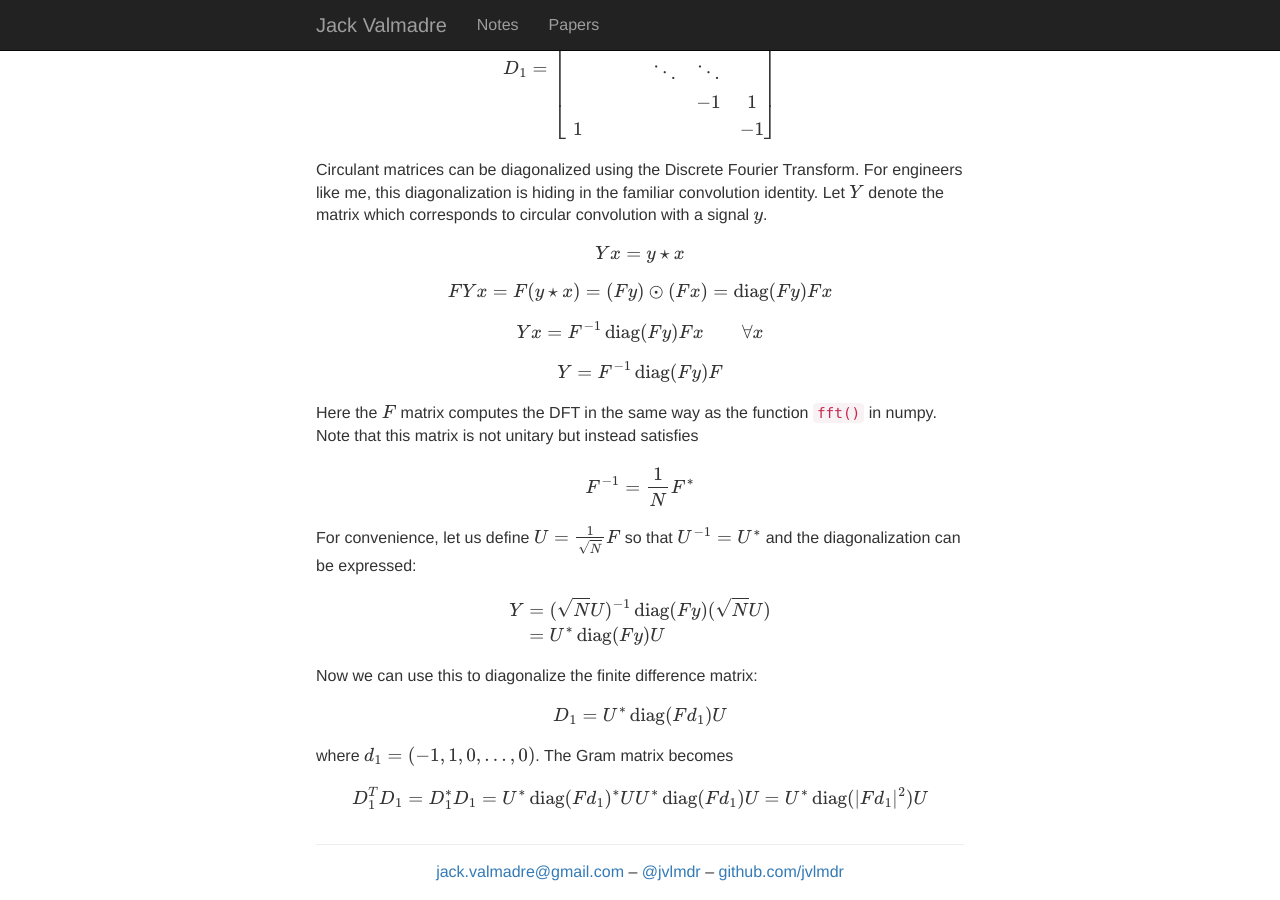
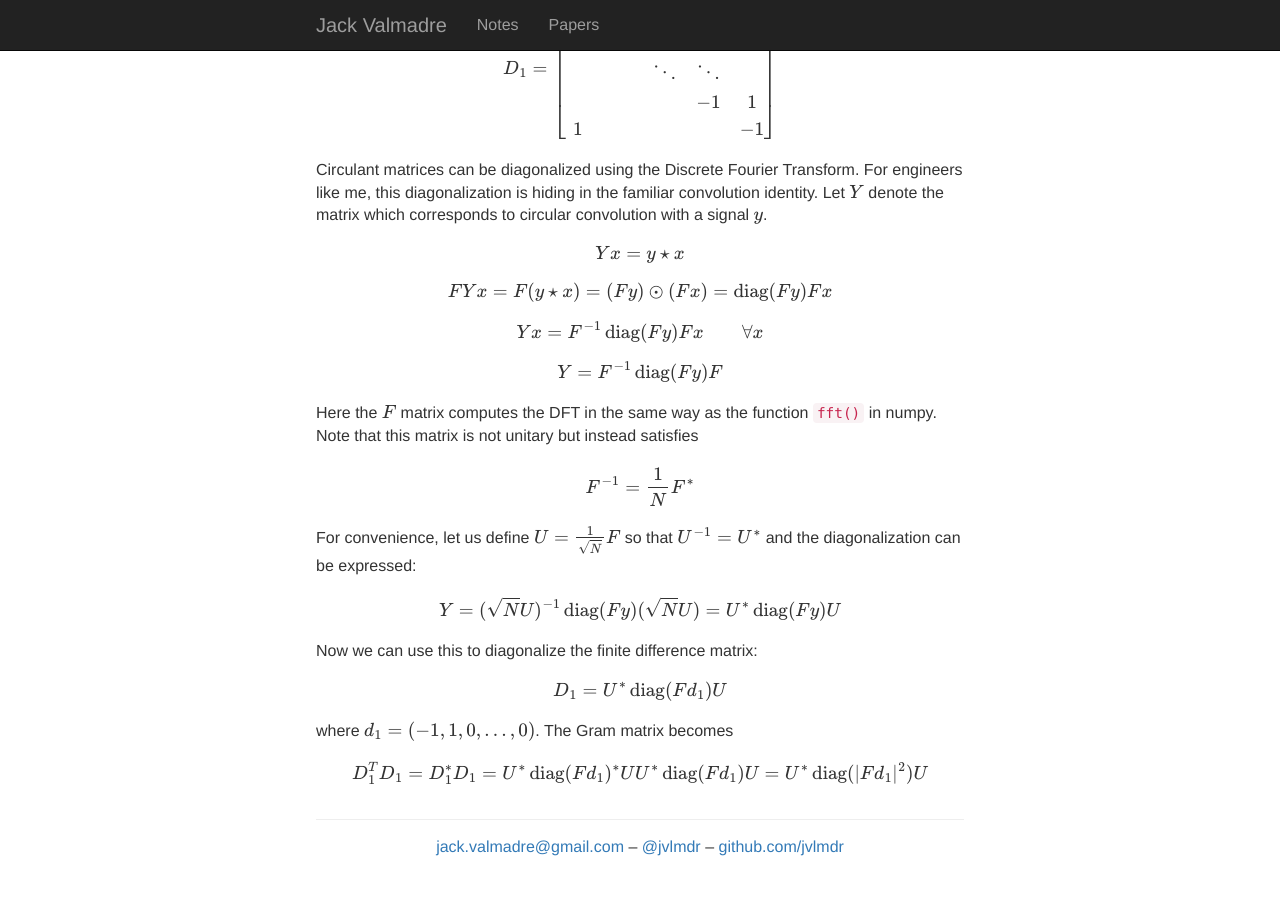
Before and after one commit to jvlmdr/jack.valmadre.net, a Jekyll site: the page built from notes/_posts/2020-01-06-sample-smooth-paths.md, in a window 1280 px wide and 900 px high, scrolled down 1155 px. Built offline with Jekyll 4.4.1, drawn with Linux system fonts in a browser that asks for light colours; nearby versions of some CDN libraries; formulas are drawn with MathJax 3; after the commit the page ends 2030 px from its top, so only the background shows below that.

Commit message:
Update 2020-01-06-sample-smooth-paths.md

```diff
--- a/notes/_posts/2020-01-06-sample-smooth-paths.md
+++ b/notes/_posts/2020-01-06-sample-smooth-paths.md
@@ -55,8 +55,7 @@ $$ F^{-1} = \frac{1}{N} F^{\ast} $$
 
 For convenience, let us define $U = \frac{1}{\sqrt{N}} F$ so that $U^{-1} = U^{\ast}$ and the diagonalization can be expressed:
 
-$$ \begin{align} Y & = (\sqrt{N} U)^{-1} \operatorname{diag}(F y) (\sqrt{N} U) \\
-& = U^{\ast} \operatorname{diag}(F y) U \end{align} $$
+$$ Y = (\sqrt{N} U)^{-1} \operatorname{diag}(F y) (\sqrt{N} U) = U^{\ast} \operatorname{diag}(F y) U $$
 
 Now we can use this to diagonalize the finite difference matrix:
 
```
